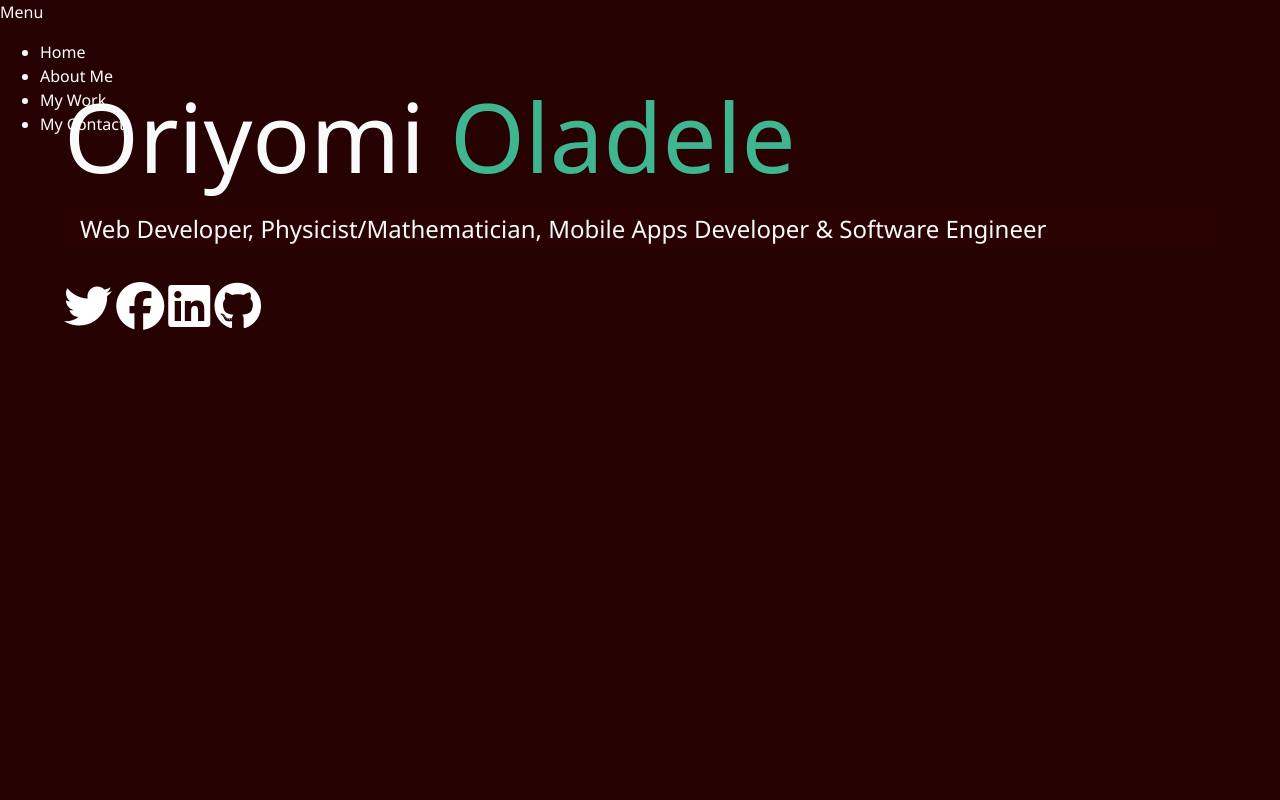
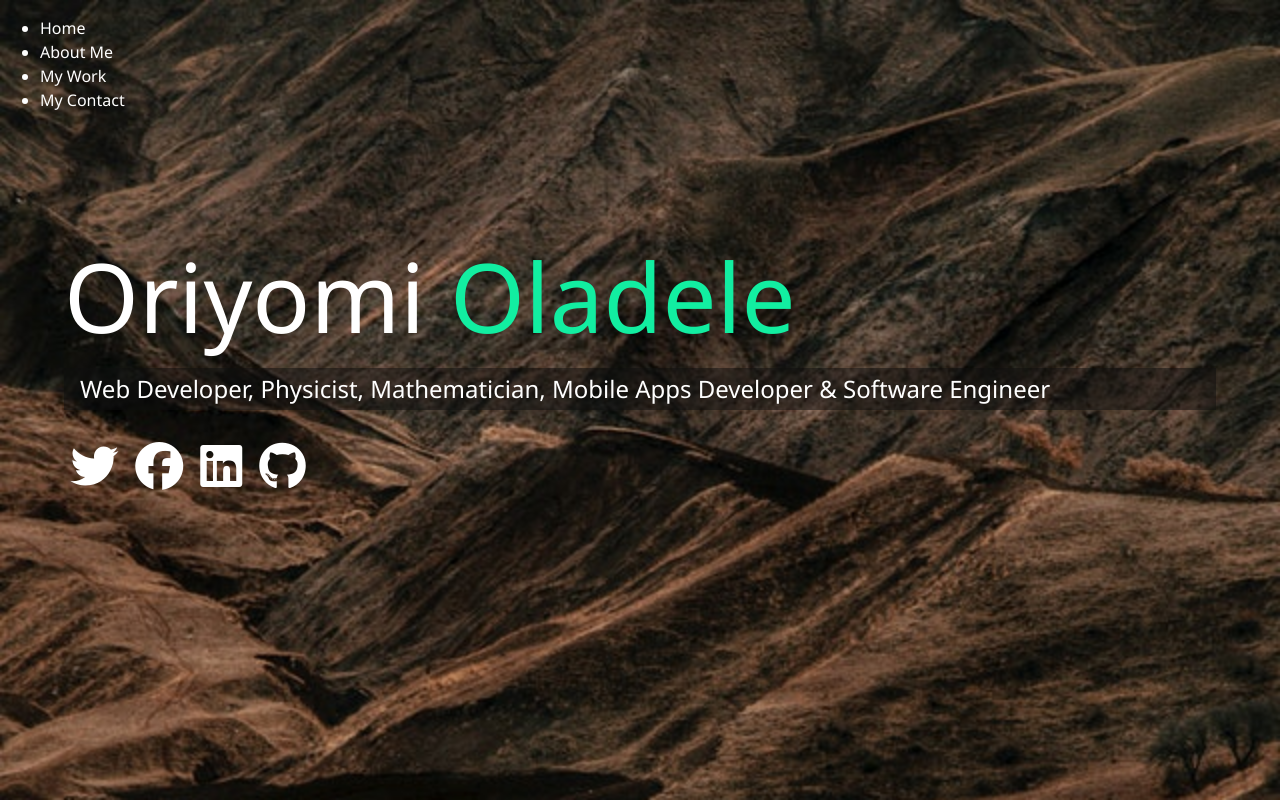
Before and after one commit to yomites/my_website_project, a website: page dist/index.html in a window 1280 px wide. Drawn offline with Linux system fonts and the light colour scheme.

Commit message:
Home Page(index.html) design
Design of the index.html page and the separation of variables and mixins into the _config.scss file.

```diff
--- /dev/null
+++ b/scss/_config.scss
@@ -0,0 +1,29 @@
+$primary-color: #09090a;
+$secondary-color: #12eea1;
+$show-home-image: true;
+$home-image: url(../img/background.jpg);
+$background-opacity: 0.9;
+
+@mixin easeInOut {
+  transition: all 0.5s ease-in-out;
+}
+
+@mixin background {
+  @if $show-home-image {
+    &#bg-img {
+      background: $home-image;
+      background-attachment: fixed;
+      background-size: cover;
+
+      &:after {
+        content: "";
+        position: absolute;
+        top: 0;
+        right: 0;
+        width: 100%;
+        height: 100;
+        background: rgba($primary-color, $background-opacity);
+      }
+    }
+  }
+}
--- a/scss/main.scss
+++ b/scss/main.scss
@@ -1,13 +1,13 @@
-$primary-color: #270202;
-$secondary-color: #3fb690;
+@import "config";
 
 * {
   box-sizing: border-box;
 }
 
 body {
+  @include background;
   background: $primary-color;
-  color: rgb(248, 250, 252);
+  color: #fff;
   height: 100%;
   margin: 0;
   font-family: "Segoe UI", Tahoma, Geneva, Verdana, sans-serif;
@@ -49,4 +49,25 @@ header {
 
 main {
   padding: 4rem;
+  height: 100%;
+
+  .icons {
+    margin-top: 1rem;
+
+    a {
+      padding: 0.4rem;
+
+      &:hover {
+        color: $secondary-color;
+        @include easeInOut();
+      }
+    }
+  }
+
+  &#home {
+    overflow: hidden;
+    h1 {
+      margin-top: 20vh;
+    }
+  }
 }
```
Also changed, not shown: dist/css/main.css, dist/img/background.jpg (added), dist/img/logo.png (added), dist/index.html.
